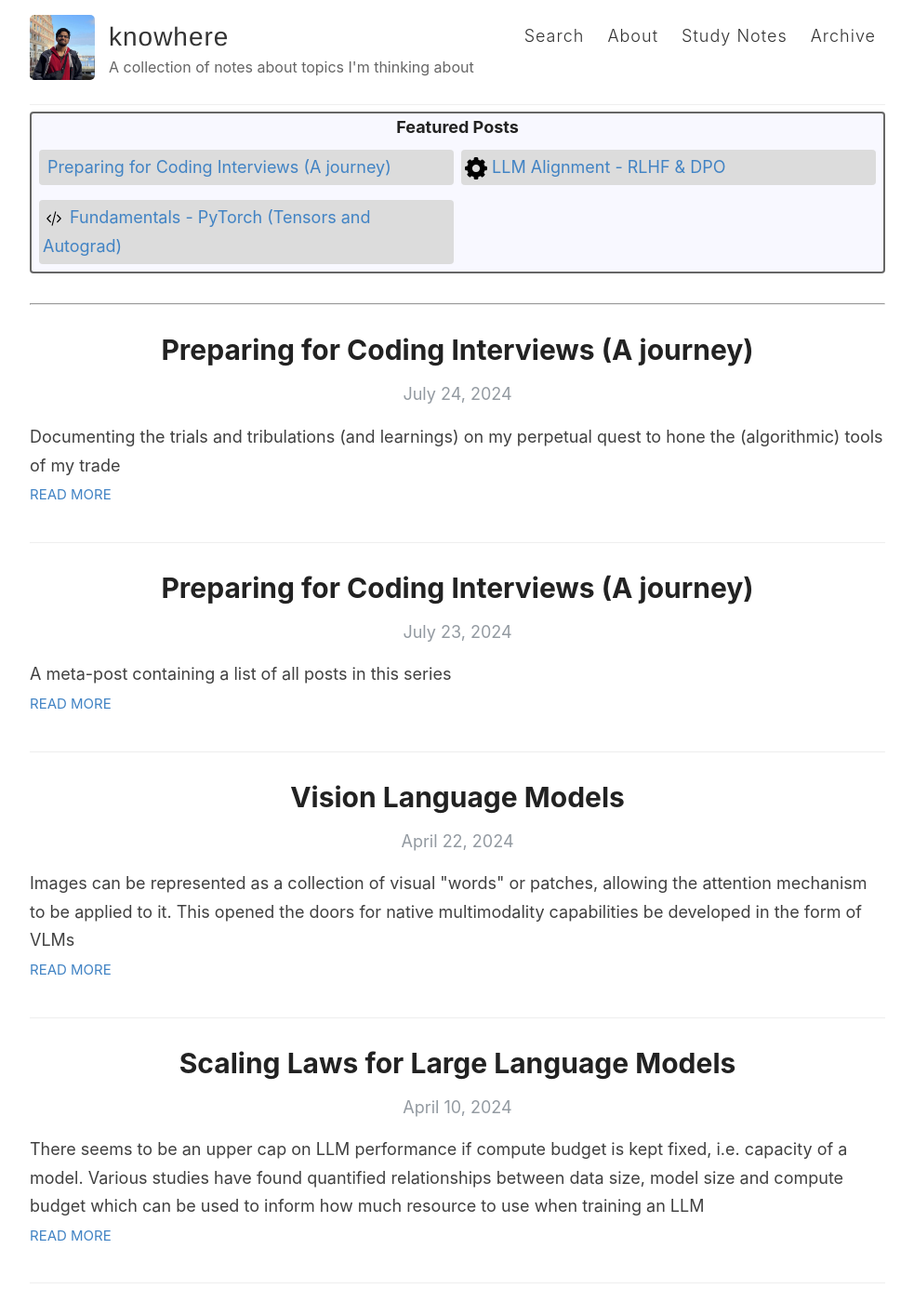
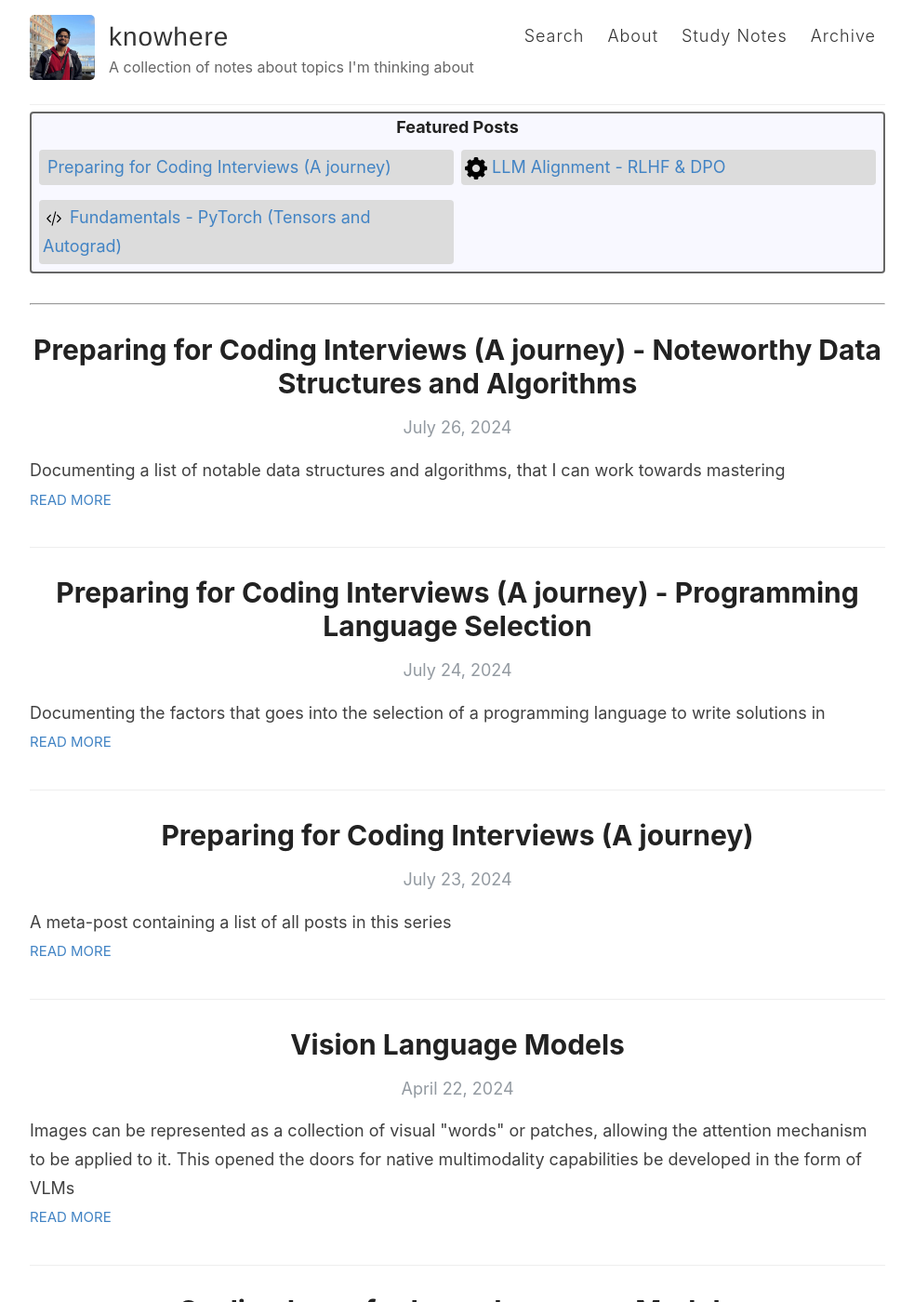
Before and after one commit to harsh-seth/knowhere, a Jekyll site: the page built from index.html, in a window 1280 px wide and 1400 px high. Shown: the whole window at 93% size, without its empty margins (148-1131 px from the left). Built offline with Jekyll 4.4.1, drawn with Linux system fonts in a browser that asks for light colours; the list of posts is cut into pages by our own code; some of the changed lines change nothing that is shown; some of the changed text lies outside the part shown.

Commit message:
series(lc): Broke up posts

```diff
--- a/_posts/notes/swe/2024-07-24-leetcoding.md
+++ b/_posts/notes/swe/2024-07-24-lc-language.md
@@ -1,14 +1,15 @@
 ---
 layout: post
-title:  Preparing for Coding Interviews (A journey)
-categories: [blog]
+title:  Preparing for Coding Interviews (A journey) - Programming Language Selection
+categories: [blog, leetcoding]
 tags: []
-excerpt: Documenting the trials and tribulations (and learnings) on my perpetual quest to hone the (algorithmic) tools of my trade
+excerpt: Documenting the factors that goes into the selection of a programming language to write solutions in
 ---
 
-This post documents the learnings, challenges i encountered and the decisions i made on my journey to hone the (algorithmic) tools of my trade. It's partly a tool for me to arrange my thoughts on this, partly a resource for me to revisit every now and then, and partly to serve as a guide for anyone who might find it useful. For any Hiring Managers/TA Partners seeing this, drop me an [email](mailto: harshseth2006@gmail.com) if you like what you see!
+{% include about_this_series-lc.html %}
 
 ## Selecting a programming language
+
 | Factor | Rationale | Candidates |
 |--------|-----------|------------|
 | Proficiency in the language | Assessment time should not be spent second-guessing (or worse, debugging) syntax and language features. | Javascript, Python, Java, C++ |
@@ -22,29 +23,7 @@ Decision:
 - Only when required to directly manipulate memory, use C++ (or more ideally, Rust)
 
 
-## Fundamental Data Structures
-- Object
-- Arrays
-- Linked Lists
-- Hash Maps
-- Stacks
-- Queues
-- Priority Queues
-- Trees
-- Graphs
-- (Binary) Heaps
-
-> NOTE: It is possible to build all of these data structures from the first two in the list
-> - Arrays -> Stacks, Queues
-> - Objects -> Linked Lists -> Stacks, Queues
-> - Objects, Arrays -> Hash Maps
-> - Objects -> Trees, Graphs
-> - Trees -> Heap -> Priority Queue
-
-Each data structure should allow for the following operations: `Access`, `Insert`, `Update`, `Delete`, `Sort` (if applicable)
-
-
-## Initial Thoughts
+## Stray Thoughts
 - A scripting language really allows for clarity in thought and lets the logic to shine though
     - See my [solution](https://github.com/harsh-seth/code-katas/blob/main/leetcode/1768-merge-strings-alternatively/solution.py) (and the [community solution](https://github.com/harsh-seth/code-katas/blob/main/leetcode/1768-merge-strings-alternatively/community_solution.py)) for LC 1768 for an example
 - Switching between Python and Javascript can often cause "crossed wires"
--- /dev/null
+++ b/_posts/notes/swe/2024-07-26-lc-notable-ds-and-a.md
@@ -0,0 +1,34 @@
+---
+layout: post
+title:  Preparing for Coding Interviews (A journey) - Noteworthy Data Structures and Algorithms
+categories: [blog, leetcoding]
+tags: []
+excerpt: Documenting a list of notable data structures and algorithms, that I can work towards mastering
+---
+
+{% include about_this_series-lc.html %}
+
+## Fundamental Data Structures
+- Object
+- Arrays
+- Linked Lists
+- Hash Maps
+- Stacks
+- Queues
+- Priority Queues
+- Trees
+- Graphs
+- (Binary) Heaps
+
+> NOTE: It is possible to build all of these data structures from the first two in the list
+> - Arrays -> Stacks, Queues
+> - Objects -> Linked Lists -> Stacks, Queues
+> - Objects, Arrays -> Hash Maps
+> - Objects -> Trees, Graphs
+> - Trees -> Heap -> Priority Queue
+
+Each data structure should allow for the following operations: `Access`, `Insert`, `Update`, `Delete`, `Sort` (if applicable)
+
+
+## Notable Algorithms
+- Longest Increasing Subsequence (LIS)
```
